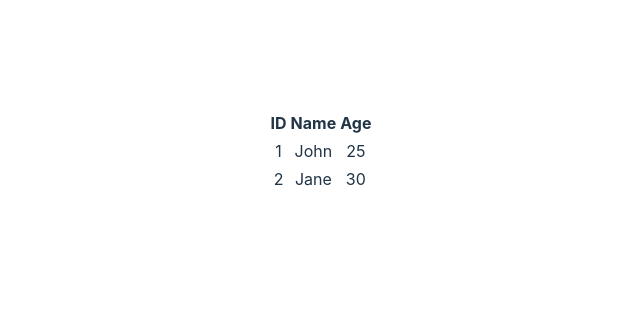
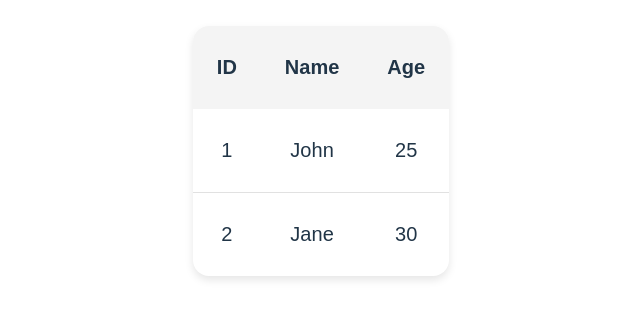
Before and after one commit to shadowae/component-library, a React (Vite) app: page / in a window 1280 px wide. Shown: the part 249-568 px from the top of the page, without its empty margins (319-959 px from the left). Built offline with nearby package versions, Linux system fonts and the light colour scheme.

Commit message:
feature: update table component to correct styling and added storybook file

```diff
--- /dev/null
+++ b/src/TableComponent.css
@@ -0,0 +1,57 @@
+.table-component {
+    border-collapse: separate;
+    border-spacing: 0;
+    width: 100%;
+    box-shadow: 0px 4px 8px rgba(0, 0, 0, 0.1);
+    border-radius: 16px;
+    overflow: hidden;
+}
+
+.table-header-row {
+    background-color: #F4F4F4; /* Grey header */
+    font-family: 'Avenir Heavy', sans-serif;
+    line-height: 1.75;
+    letter-spacing: 0;
+    font-size: 20px; /* XL & LG */
+    border-bottom: 1px solid green;
+    & th{
+        padding: 24px;
+        text-align: left;
+    }
+
+}
+
+table tr {
+    & td{
+        border-bottom: 1px solid #E1E1E1; /* Row divider */
+        border-spacing: 2px;
+    }
+}
+
+.table-row:last-child {
+    & td {
+        border-bottom: none;
+    }
+}
+
+.table-cell {
+    font-family: 'Avenir Book', sans-serif;
+    line-height: 1.75;
+    letter-spacing: 0.1px;
+    font-size: 20px; /* XL & LG */
+    padding: 24px;
+}
+
+@media (max-width: 1200px) {
+    .table-header-row,
+    .table-cell {
+        font-size: 18px; /* MD */
+    }
+}
+
+@media (max-width: 992px) {
+    .table-header-row,
+    .table-cell {
+        font-size: 16px; /* SM & XS */
+    }
+}
--- a/src/TableComponent.tsx
+++ b/src/TableComponent.tsx
@@ -1,17 +1,11 @@
-
 import React, { useState } from 'react';
-// import './TableComponent.css';
+import './TableComponent.css';
 
 interface TableColumnProps {
 	data: any;
 	columnKey: string;
 }
 
-const TableColumn: React.FC<TableColumnProps> = ({ data, columnKey }) => {
-	return (
-		<td>{data[columnKey]}</td>
-	);
-};
 
 interface TableComponentProps {
 	data: any[];
@@ -41,11 +35,16 @@ const TableComponent: React.FC<TableComponentProps> = ({ data, columns, sortable
 		}
 		onSelect && onSelect(selectedRows);
 	};
+	const TableColumn: React.FC<TableColumnProps> = ({ data, columnKey }) => {
+		return (
+			<td className={'table-cell'}>{data[columnKey]}</td>
+		);
+	};
 
 	return (
 		<table className="table-component">
 			<thead>
-			<tr>
+			<tr className="table-header-row"> {/* Apply the header row style */}
 				{columns.map((column) => (
 					<th key={column.key} onClick={() => handleSort(column.key)}>
 						{column.name}
@@ -56,7 +55,7 @@ const TableComponent: React.FC<TableComponentProps> = ({ data, columns, sortable
 			</thead>
 			<tbody>
 			{data.map((row, index) => (
-				<tr key={index} onClick={() => handleSelect(row)}>
+				<tr key={index} className="table-row" onClick={() => handleSelect(row)}> {/* Apply the row style */}
 					{columns.map((column) => (
 						<TableColumn key={column.key} data={row} columnKey={column.key} />
 					))}
```
Also changed, not shown: 1 other file (tests, documents, lock files or other folders).
